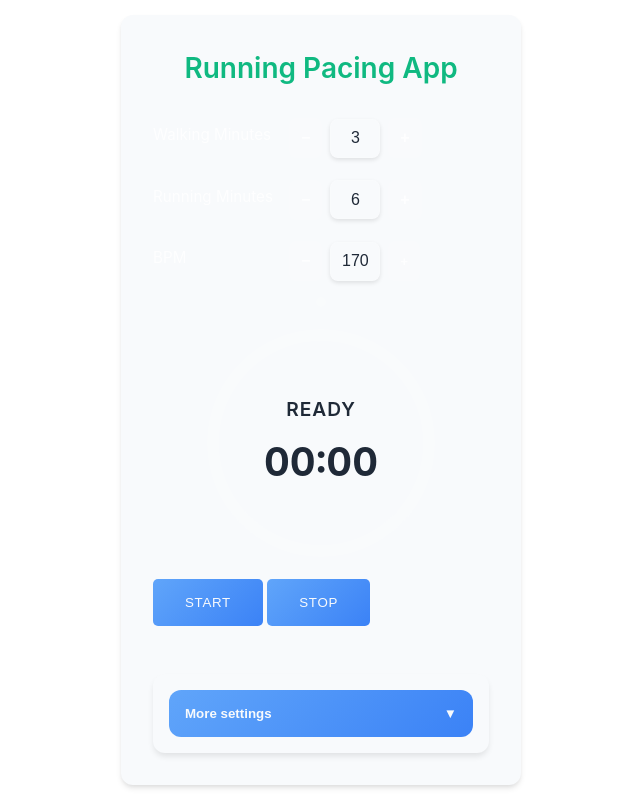
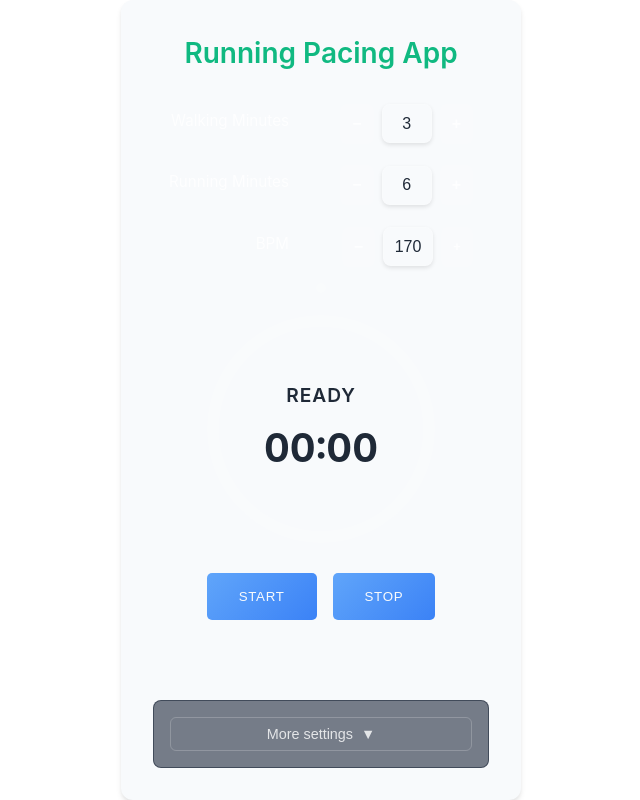
Before and after one commit to pali-lespaul/running-pacing-app, a plain HTML site: page index.html in a window 1280 px wide. Shown: the whole page, without its empty margins (319-959 px from the left). Drawn offline with Linux system fonts and the light colour scheme.

Commit message:
feat: Enhance metronome and input controls
- Made 'First 20 seconds only' setting apply to both running and walking modes
- Removed 'readonly' attribute from number inputs for direct keyboard input
- Reduced BPM increment/decrement step from 10 to 5 for finer control
- Updated metronome timing logic to respect 20s limit in both modes
- Improved input field styling and interaction

```diff
--- a/index.html
+++ b/index.html
@@ -80,10 +80,12 @@
         .timer-input {
             display: flex;
             align-items: center;
-            justify-content: space-between;
-            margin-bottom: 1rem;
+            justify-content: center;
+            margin: 0 auto 1rem;
             gap: 1rem;
-            flex-wrap: nowrap;
+            max-width: 400px;
+            width: 100%;
+            padding: 0 1rem;
         }
 
         .timer-input label {
@@ -91,15 +93,15 @@
             font-size: 0.95rem;
             color: rgba(255, 255, 255, 0.8);
             min-width: 120px;
+            text-align: right;
         }
 
         .number-input {
             display: flex;
             align-items: center;
-            gap: 0.35rem;
-            margin-top: 0;
-            width: auto;
-            margin-left: auto;
+            justify-content: flex-end;
+            flex: 1;
+            max-width: 200px;
         }
 
         .timer-input input {
@@ -131,6 +133,13 @@
 
         #beatIndicator.active {
             background-color: var(--accent-color);
+        }
+
+        #controls {
+            display: flex;
+            justify-content: center;
+            gap: 1rem;
+            margin: 1.5rem 0;
         }
 
         #controls button {
@@ -239,43 +248,37 @@
         }
 
         .more-settings {
-            margin-top: 1.5rem;
+            margin-top: 2rem;
+            background: rgba(30, 41, 59, 0.6);
+            border-radius: 8px;
             padding: 1rem;
-            background-color: var(--surface-color);
-            border-radius: var(--border-radius);
-            box-shadow: 0 4px 6px -1px rgba(0, 0, 0, 0.1);
+            border: 1px solid rgba(30, 41, 59, 0.6); /* (255, 255, 255, 0.1); */
+            transition: all 0.3s ease;
+        }
+
+        .more-settings:hover {
+            background: rgba(30, 41, 59, 0.8);
         }
 
         .more-settings-toggle {
+            display: flex;
+            align-items: center;
+            justify-content: center;
+            gap: 0.5rem;
+            background: transparent;
+            border: 1px solid rgba(255, 255, 255, 0.2);
+            color: rgba(255, 255, 255, 0.8);
+            padding: 0.5rem 1rem;
+            border-radius: 6px;
+            cursor: pointer;
+            font-size: 0.9rem;
+            transition: all 0.2s ease;
             width: 100%;
-            padding: 1rem;
-            border: none;
-            border-radius: var(--border-radius);
-            background: linear-gradient(135deg, var(--primary-color), var(--secondary-color));
-            color: var(--surface-color);
-            font-weight: 600;
-            cursor: pointer;
-            transition: var(--transition);
-            display: flex;
-            justify-content: space-between;
-            align-items: center;
         }
 
         .more-settings-toggle:hover {
-            transform: translateY(-2px);
-            box-shadow: 0 4px 12px rgba(0, 0, 0, 0.2);
-        }
-
-        .more-settings-toggle:active {
-            transform: translateY(0);
-        }
-
-        .more-settings-toggle .arrow {
-            transition: var(--transition);
-        }
-
-        .more-settings-toggle[aria-expanded="true"] .arrow {
-            transform: rotate(180deg);
+            background: rgba(255, 255, 255, 0.05);
+            color: white;
         }
 
         .more-settings-content {
@@ -464,7 +467,7 @@
             <label for="walkTime">Walking Minutes</label>
             <div class="number-input">
                 <button class="number-btn" data-target="walkTime" data-action="decrease">−</button>
-                <input type="number" id="walkTime" name="walkTime" min="1" max="60" value="3" readonly>
+                <input type="number" id="walkTime" name="walkTime" min="1" max="60" value="3" > <!-- readonly -->
                 <button class="number-btn" data-target="walkTime" data-action="increase">+</button>
             </div>
         </div>
@@ -473,7 +476,7 @@
             <label for="runTime">Running Minutes</label>
             <div class="number-input">
                 <button class="number-btn" data-target="runTime" data-action="decrease">−</button>
-                <input type="number" id="runTime" name="runTime" min="1" max="60" value="6" readonly>
+                <input type="number" id="runTime" name="runTime" min="1" max="60" value="6" > <!-- readonly -->
                 <button class="number-btn" data-target="runTime" data-action="increase">+</button>
             </div>
         </div>
@@ -482,7 +485,7 @@
             <label for="metronome">BPM</label>
             <div class="number-input">
                 <button class="number-btn" data-target="metronome" data-action="decrease">−</button>
-                <input type="number" id="metronome" name="metronome" min="40" max="250" step="5" value="170" readonly>
+                <input type="number" id="metronome" name="metronome" min="40" max="250" step="5" value="170" > <!-- readonly -->
                 <button class="number-btn" data-target="metronome" data-action="increase">+</button>
             </div>
         </div>
@@ -760,7 +763,7 @@
                 }
 
                 // Check if we should play metronome based on 20s setting
-                if (currentMode === 'run' && isMetronome20s) {
+                if (isMetronome20s) {
                     if (metronomeStartTime === null) {
                         metronomeStartTime = Date.now();
                     }
@@ -883,9 +886,9 @@
                 const step = parseInt(input.step) || 1;
 
                 if (action === 'increase') {
-                    value = Math.min(value + (targetId === 'metronome' ? 10 : 1), max);
+                    value = Math.min(value + (targetId === 'metronome' ? 5 : 1), max);
                 } else {
-                    value = Math.max(value - (targetId === 'metronome' ? 10 : 1), min);
+                    value = Math.max(value - (targetId === 'metronome' ? 5 : 1), min);
                 }
 
                 input.value = value;
```
